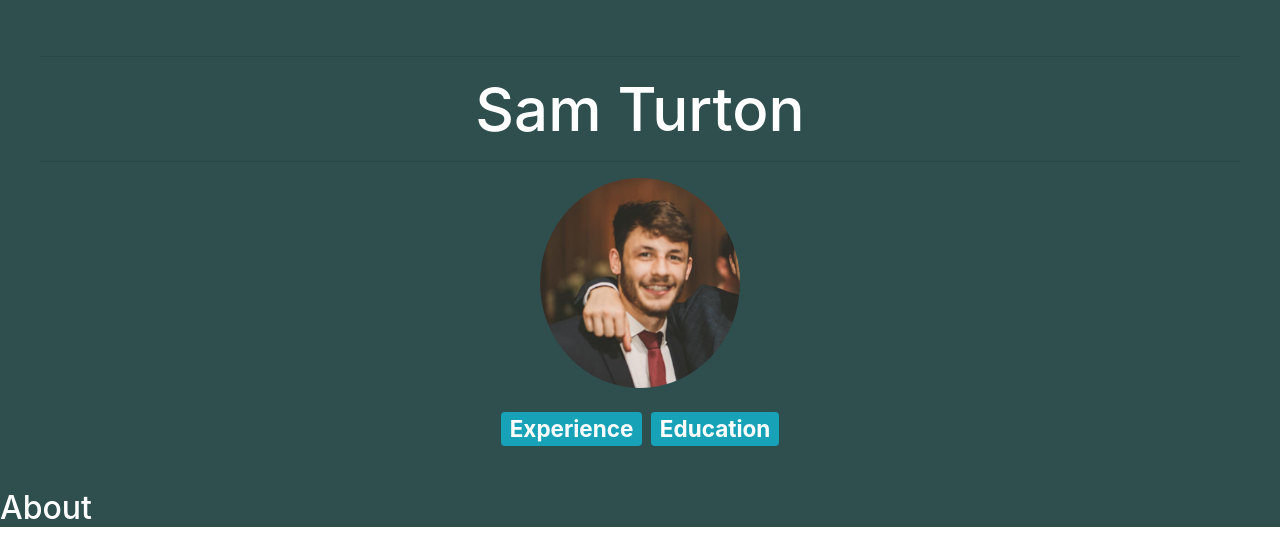
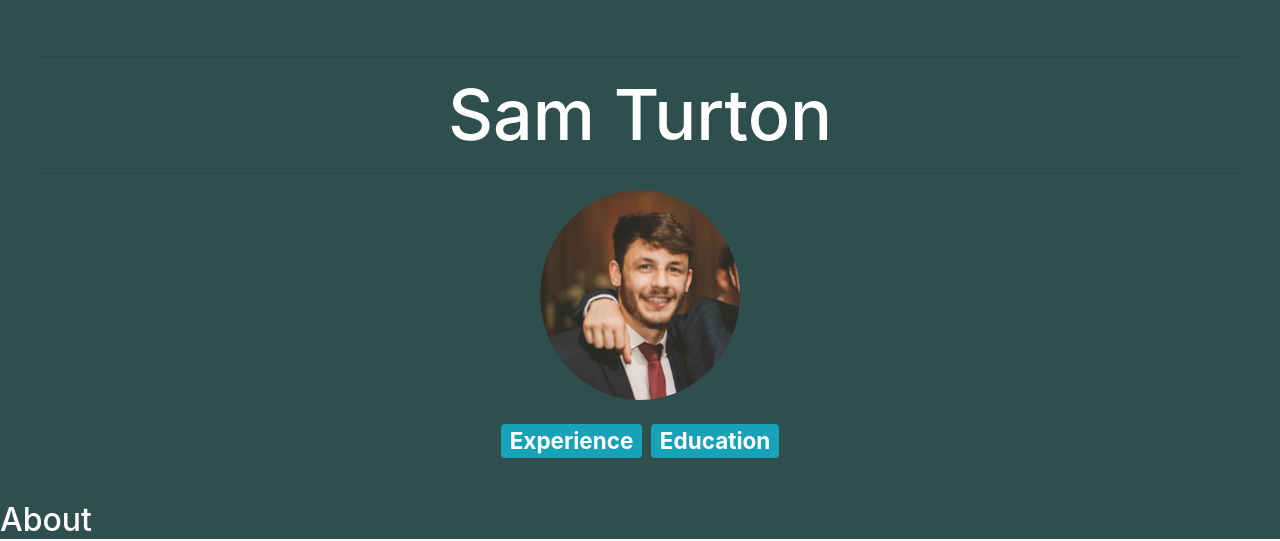
Before and after one commit to samturton2/CV_using_flask, a Flask app: page / in a window 1280 px wide. Shown: the top 541 px of the page. Run offline with Flask 2, Linux system fonts and the light colour scheme.

Commit message:
font size changed

```diff
--- a/templates/Default.html
+++ b/templates/Default.html
@@ -24,7 +24,7 @@
             img {border-radius: 50%;}
         </style>
         <hr>
-        <h1 style="font-size:60px;">Sam Turton</h1>
+        <h1 style="font-size:70px;">Sam Turton</h1>
         <hr>
         <a href="/">
         <p><img src="/static/Business_Photo.jpg" width="200" height="210" alt="Business_Photo"></p>
```
